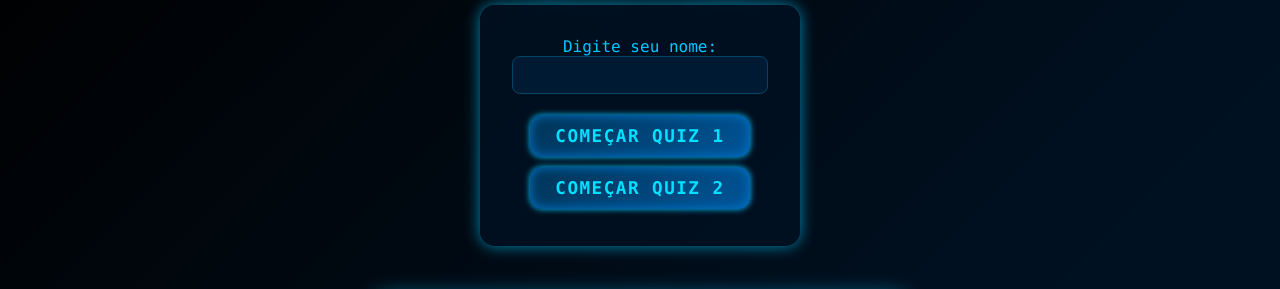
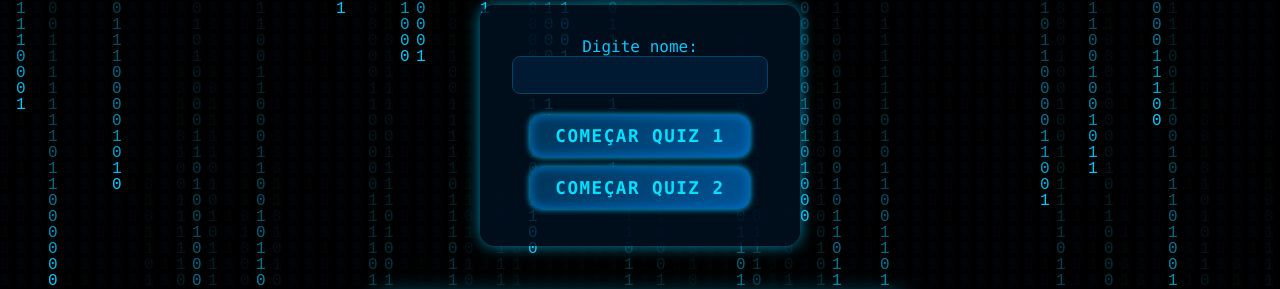
Before and after one commit to BielCoutinho/quiz, a website: page index.html in a window 1280 px wide. Shown: the part 99-388 px from the top of the page. Drawn offline with nearby package versions, Linux system fonts and the light colour scheme; no server answers.

Commit message:
Atualização

```diff
--- a/app.js
+++ b/app.js
@@ -122,3 +122,58 @@ function showRankingTab(quiz) {
 
   // Inicializa mostrando ranking do quiz1
   showRankingTab('quiz1');
+
+  const canvas = document.getElementById('canvas');
+const ctx = canvas.getContext('2d');
+
+function resizeCanvas() {
+  canvas.width = window.innerWidth;
+  canvas.height = window.innerHeight;
+}
+resizeCanvas();
+window.addEventListener('resize', resizeCanvas);
+
+// Caracteres que vão cair — só 0 e 1 para binário
+const chars = ['0', '1'];
+
+// Tamanho da fonte dos caracteres
+const fontSize = 16;
+
+// Número de colunas baseado na largura da tela
+const columns = Math.floor(canvas.width / fontSize);
+
+// Array que guarda a posição Y atual de cada coluna (em número de linhas)
+const drops = new Array(columns).fill(1);
+
+// Cor e estilo da fonte
+ctx.font = `${fontSize}px monospace`;
+ctx.fillStyle = '#00c8ff'; // Verde clássico Matrix
+
+function draw() {
+  // Fundo semi-transparente para efeito de "rastro"
+  ctx.fillStyle = 'rgba(0, 0, 0, 0.1)';
+  ctx.fillRect(0, 0, canvas.width, canvas.height);
+
+  ctx.fillStyle = '#00c8ff';
+
+  // Desenha cada coluna
+  for (let i = 0; i < drops.length; i++) {
+    // Escolhe aleatoriamente 0 ou 1
+    const text = chars[Math.floor(Math.random() * chars.length)];
+
+    // Desenha o caractere na posição (x,y)
+    ctx.fillText(text, i * fontSize, drops[i] * fontSize);
+
+    // Avança a posição da "gota" na coluna
+    drops[i]++;
+
+    // Reinicia a gota em Y = 0 aleatoriamente para efeito contínuo
+    if (drops[i] * fontSize > canvas.height && Math.random() > 0.975) {
+      drops[i] = 0;
+    }
+  }
+
+  requestAnimationFrame(draw);
+}
+
+draw();
--- a/index.html
+++ b/index.html
@@ -9,10 +9,10 @@
   <script src="https://cdn.socket.io/4.5.4/socket.io.min.js"></script>
 </head>
 <body>
-  <h1>Quiz PWA</h1>
+  <h1>Quiz</h1>
 
   <div id="start-screen">
-    <label>Digite seu nome: <input type="text" id="nomeInput" /></label>
+    <label>Digite nome: <input type="text" id="nomeInput" /></label>
     <button onclick="startQuiz('quiz1')">Começar Quiz 1</button>
     <button onclick="startQuiz('quiz2')">Começar Quiz 2</button>
   </div>
@@ -29,6 +29,8 @@
     <div id="ranking-quiz2" class="ranking-tab" style="display:none"></div>
   </div>
 
+  <canvas id="canvas"></canvas>
+
   <script src="app.js"></script>
 </body>
 </html>
--- a/style.css
+++ b/style.css
@@ -276,6 +276,19 @@ button {
     background: #001a33cc;
   }
 
+  canvas {
+    position: fixed;
+    top: 0;
+    left: 0;
+    width: 100vw;
+    height: 100vh;
+    z-index: -1;
+    pointer-events: none;
+    background: black;
+  }
+
+
+
   /* Animações */
 
   @keyframes pulseGlow {
```
